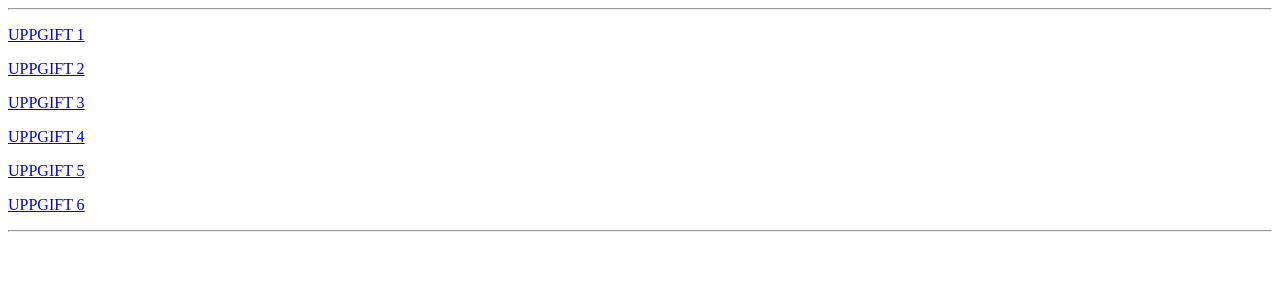
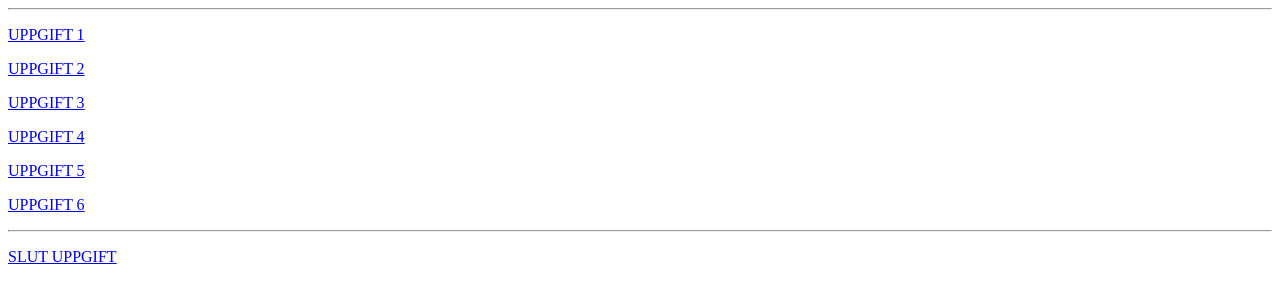
Before and after one commit to Wedsa95/SJK16WebutvJonasOlsson, a plain HTML site: page index.html in a window 1280 px wide. Drawn offline with Linux system fonts and the light colour scheme.

Commit message:
uppdate index

```diff
--- a/index.html
+++ b/index.html
@@ -12,5 +12,6 @@
 	<p><a href="assets/page/uppgift5.html">UPPGIFT 5</a></p>
 	<p><a href="assets/page/uppgift6.html">UPPGIFT 6</a></p>
 	<hr>
+	<p><a href="assets/page/morotskaka.html">SLUT UPPGIFT</a></p>
 	</body>
 </html>
```
